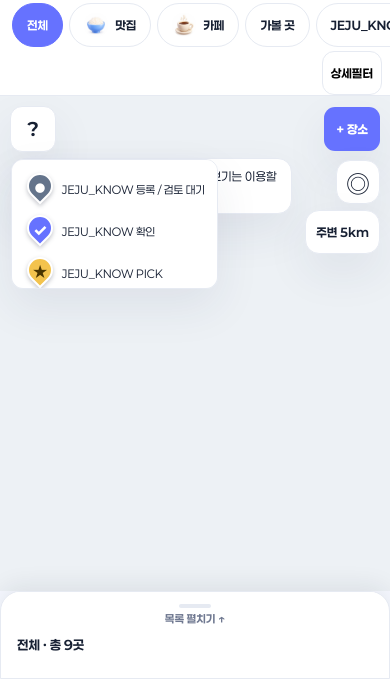
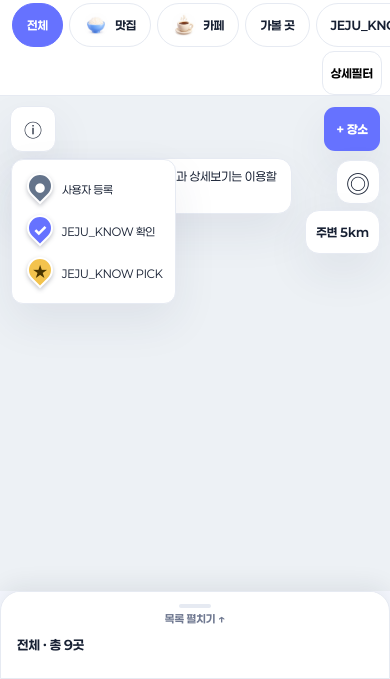
Before and after one commit to jejuknow/jeju_know, a FastAPI app: page /map in a window 390 px wide, after a click that opens the changed part. Shown: the part 165-844 px from the top of the page. Run offline with FastAPI, Linux system fonts and the light colour scheme; data comes from the database, SQL or seed files in the repository; data that the repository does not hold is empty.

Commit message:
Clarify map marker status and legend

```diff
--- a/static/map-mobile.css
+++ b/static/map-mobile.css
@@ -55,7 +55,7 @@
  .map-body .map-legend{position:relative;top:auto;right:auto;order:0;flex-shrink:0}
  .map-body .map-legend summary{display:flex;align-items:center;justify-content:center;width:44px;height:44px;padding:0;list-style:none;font-size:18px}
  .map-body summary::-webkit-details-marker{display:none}
- .map-body .map-legend ul{position:absolute;top:52px;left:0;width:max-content;max-width:calc(100vw - 24px);background:#fff;border:1px solid var(--line);border-radius:12px;padding:12px;box-shadow:var(--shadow)}
+ .map-body .map-legend ul{position:absolute;top:52px;left:0;width:max-content;max-width:calc(100vw - 24px);max-height:min(210px,calc(50dvh - 62px));background:#fff;border:1px solid var(--line);border-radius:12px;padding:12px;box-shadow:var(--shadow)}
  .map-body .map-geo{position:absolute;z-index:6;top:64px;right:10px;display:flex;align-items:flex-end;flex-direction:column;gap:6px}
  .map-body #mapGeoDock .nearby-controls{padding:0}
  .map-body [data-locate]{width:44px;height:44px;padding:0;font-size:0;box-shadow:var(--shadow)}
--- a/static/map.css
+++ b/static/map.css
@@ -34,7 +34,7 @@
 .map-status{display:inline-block;max-width:100%;padding:4px 8px;border-radius:8px;background:var(--status-soft);color:var(--status-text);font-size:11px;font-weight:700;line-height:1.6;word-break:keep-all;overflow-wrap:break-word}
 .map-legend{position:absolute;top:52px;right:0;z-index:6;width:max-content;border:1px solid var(--line);border-radius:12px;background:#fff;box-shadow:var(--shadow);font-size:11px}
 .map-legend summary{padding:10px 12px;min-height:44px;cursor:pointer;font-weight:700;white-space:nowrap}
-.map-legend ul{list-style:none;padding:0 12px 10px;margin:0;display:grid;gap:7px;max-height:130px;overflow:auto}
+.map-legend ul{list-style:none;padding:0 12px 10px;margin:0;display:grid;gap:7px;max-height:210px;overflow:auto}
 .map-legend li{display:flex;align-items:center;gap:6px;white-space:nowrap}.map-legend small{font-size:10px;color:var(--muted)}
 .map-legend-symbol{display:inline-grid;place-items:center;flex-shrink:0}
 .map-legend summary:focus-visible{outline:3px solid var(--brand);outline-offset:2px}
--- a/static/map.js
+++ b/static/map.js
@@ -2,23 +2,42 @@
   'use strict';
   const nearby = typeof module !== 'undefined' && module.exports ? require('./nearby.js') : root.JejuNearby;
   const {hasCoordinates} = nearby;
-  // is_pick is supplied by the API's current monthly PICK lookup, not a category.
-  // Only explicit editorial verification earns a blue marker, regardless of author.
+  // Map presentation is separate from the member's review workflow. The API's
+  // is_pick already represents the current month; never infer who registered a
+  // place from lack of verification, a submitter name, or a legacy default.
+  const markerStates={
+    pick:{key:'pick',style:'pick',symbol:'★',label:'JEJU_KNOW PICK'},
+    verified:{key:'verified',style:'verified',symbol:'✓',label:'JEJU_KNOW 확인'},
+    user_submitted:{key:'user_submitted',style:'unverified',symbol:'●',label:'사용자 등록'},
+    editorial:{key:'editorial',style:'unverified',symbol:'●',label:'JEJU_KNOW 등록'},
+    default:{key:'default',style:'unverified',symbol:'●',label:'상태 확인 필요'}
+  };
   function placeStatus(place) {
-    if(place.is_pick===true||place.is_pick===1)return {key:'pick',symbol:'★',label:'JEJU_KNOW PICK'};
-    const label=place.status_label || '상태 확인 필요';
-    if(place.verification_status==='jejuno_verified')return {key:'verified',symbol:'✓',label};
-    return {key:'unverified',symbol:'●',label};
+    if(place.is_pick===true||place.is_pick===1)return markerStates.pick;
+    if(place.verification_status==='jejuno_verified')return markerStates.verified;
+    if(place.source_type==='user')return markerStates.user_submitted;
+    if(place.source_type==='jejuno')return markerStates.editorial;
+    return markerStates.default;
+  }
+  function cardPresentation(place){
+    const status=placeStatus(place);
+    return {...place,is_pick:status.key==='pick',status_label:status.key==='pick'?'':status.label,
+      status_tone:status.key==='verified'?'brand':'neutral'};
+  }
+  function legendStatuses(places){
+    const shown=new Set(places.filter(hasCoordinates).map(p=>placeStatus(p).key));
+    return [markerStates.user_submitted,...['editorial','default'].filter(k=>shown.has(k)).map(k=>markerStates[k]),markerStates.verified,markerStates.pick];
   }
   function makeStatusBadge(place,doc) {
     const status=placeStatus(place),badge=doc.createElement('span');
-    badge.className=`map-status map-status--${status.key}`;
+    badge.className=`map-status map-status--${status.style}`;
     badge.textContent=`${status.symbol} ${status.label}`;
     return badge;
   }
   function makeStatusPin(place,select,doc) {
     const status=placeStatus(place),pin=doc.createElement('button');
-    pin.className=`map-pin map-status--${status.key}`;pin.type='button';
+    pin.className=`map-pin map-status--${status.style}`;pin.type='button';
+    pin.setAttribute('data-marker-type',status.key);
     const shape=doc.createElement('span');shape.className='map-pin-shape';
     shape.textContent=status.symbol;shape.setAttribute('aria-hidden','true');pin.append(shape);
     pin.setAttribute('aria-label',`${place.name} 지도 마커 · ${status.label}`);
@@ -74,7 +93,7 @@
       fit
     };
   }
-  if (typeof module !== 'undefined' && module.exports) { module.exports={hasCoordinates,placeStatus,makeStatusBadge,makeStatusPin,createMapView}; return; }
+  if (typeof module !== 'undefined' && module.exports) { module.exports={hasCoordinates,placeStatus,cardPresentation,legendStatuses,makeStatusBadge,makeStatusPin,createMapView}; return; }
 
   const workspace=document.getElementById('mapWorkspace');
   if (!workspace) return;
@@ -176,7 +195,7 @@
     const header=element('div','map-selected-header'),intro=element('div','map-selected-intro');
     intro.append(element('h3','',place.name),element('p','map-meta',`${(place.region_label||regionLabel(place.region))} · ${place.category}`));
     header.append(thumbnail(place),intro);
-    cardStatus.append(content,place);
+    cardStatus.append(content,cardPresentation(place));
     content.append(header,element('p','map-recommendation',place.one_line||'상세 페이지에서 장소 정보를 확인하세요.'));
     const attributes=filters.discoveryAttributes(place,taxonomy),discovery=element('dl','map-discovery');
     for(const [label,value] of [['① 어디',attributes.region],['② 무엇',attributes.what],['③ 누구랑',attributes.companions]]){
@@ -216,6 +235,13 @@
     updateFilterSummary();
     const name=categoryName();
     const places = locationState.active ? nearby.within(state.places, locationState.point, locationState.radius) : state.places;
+    const legend=document.getElementById('mapLegendItems');
+    legend.replaceChildren();
+    for(const status of legendStatuses(places)){
+      const item=element('li'),icon=element('span',`map-legend-symbol map-status--${status.style}`);
+      icon.setAttribute('aria-hidden','true');icon.append(element('span','map-pin-shape',status.symbol));
+      item.dataset.markerType=status.key;item.append(icon,element('span','',status.label));legend.append(item);
+    }
     count.textContent = (locationState.active ? '내 주변 ' + locationState.radius + 'km · ' : '') + `${name} · 총 ${places.length}곳`;
     if (!places.length && mobile.media.matches) count.textContent='조건에 맞는 장소가 없습니다.';
     mobile.finished(places.length);
@@ -237,7 +263,7 @@
       const card=element('article','map-place-card');card.dataset.placeId=place.id;
       const button=element('button','map-place-select');button.type='button';button.setAttribute('aria-pressed','false');button.setAttribute('aria-label',`${place.name} 위치 보기`);
       const body=element('div','map-card-body');
-      cardStatus.append(body,place);
+      cardStatus.append(body,cardPresentation(place));
       body.append(element('p','map-meta',`${(place.region_label||regionLabel(place.region))} · ${place.category}`),element('h3','',place.name),element('p','map-recommendation',(state.pick?place.pick_note||place.reason:'')||place.one_line||'상세 페이지에서 장소 정보를 확인하세요.'));
       if (locationState.active) body.append(element('span', 'nearby-distance', nearby.formatDistance(place.distance)));
       if(!hasCoordinates(place)) body.append(element('span','map-location-missing','지도 위치 미등록'));
--- a/templates/map.html
+++ b/templates/map.html
@@ -1,6 +1,6 @@
 {% extends "base.html" %}
 {% block title %}제주 지도 | JEJU_KNOW{% endblock %}
-{% block head %}<link rel="stylesheet" href="/static/map.css?v=20261104-discovery"><link rel="stylesheet" href="/static/nearby.css?v=20261104"><link rel="stylesheet" href="/static/map-mobile.css?v=20261104-quick">{% endblock %}
+{% block head %}<link rel="stylesheet" href="/static/map.css?v=20261104-legend"><link rel="stylesheet" href="/static/nearby.css?v=20261104"><link rel="stylesheet" href="/static/map-mobile.css?v=20261104-legend">{% endblock %}
 {% block body_class %}map-body{% endblock %}
 {% block body %}
 <main class="map-workspace" id="mapWorkspace" data-kakao-key="{{ kakao_map_key }}">
@@ -16,7 +16,7 @@
     <section class="map-canvas-panel" aria-label="제주 장소 지도">
       <div id="kakaoMap" aria-label="장소 위치 지도"></div>
       <div class="map-canvas-actions"><button id="mapFit" class="map-fit" type="button" aria-label="전체 장소 범위 보기" disabled><span class="map-wide">장소 전체 범위</span><span class="map-mobile" aria-hidden="true">⛶</span></button><a id="mapRegisterLink" class="primary-inline" href="/map/register" aria-label="장소 알려주기">+ 장소<span class="map-wide">&nbsp;알려주기</span></a>
-        <details class="map-legend" id="mapLegend"><summary aria-label="마커 안내"><span class="map-wide">마커 안내</span><span class="map-mobile" aria-hidden="true">?</span></summary><ul aria-label="지도 마커 상태 안내"><li><span class="map-legend-symbol map-status--unverified" aria-hidden="true"><span class="map-pin-shape">●</span></span>{{ user_status.EDITORIAL.label }} / {{ user_status.WAITING.label }}</li><li><span class="map-legend-symbol map-status--verified" aria-hidden="true"><span class="map-pin-shape">✓</span></span>{{ user_status.VERIFIED.label }}</li><li><span class="map-legend-symbol map-status--pick" aria-hidden="true"><span class="map-pin-shape">★</span></span>JEJU_KNOW PICK</li></ul></details>
+        <details class="map-legend" id="mapLegend"><summary aria-label="마커 안내" title="마커 안내"><span class="map-wide">마커 안내</span><span class="map-mobile" aria-hidden="true">ⓘ</span></summary><ul id="mapLegendItems" aria-label="지도 마커 상태 안내"></ul></details>
       </div>
       <div class="map-mobile map-geo"><div id="mapGeoDock"></div><details id="mapRadiusMenu"><summary aria-label="내 주변 반경 선택">주변 5km</summary><div id="mapRadiusOptions"></div></details></div>
       <p id="mapNotice" class="map-notice" role="status">지도를 불러오고 있어요.</p>
@@ -41,4 +41,4 @@
 </main>
 <script id="mapCategoriesData" type="application/json">{{ taxonomy|tojson }}</script>
 {% endblock %}
-{% block scripts %}<script src="/static/kakao-loader.js?v=20261008"></script><script src="/static/place-search.js?v=20261028-public"></script><script src="/static/nearby.js?v=20261104"></script><script src="/static/map-mobile.js?v=1"></script><script src="/static/map-quick-filters.js?v=20261104-quick"></script><script src="/static/map.js?v=20261104-quick"></script>{% endblock %}
+{% block scripts %}<script src="/static/kakao-loader.js?v=20261008"></script><script src="/static/place-search.js?v=20261028-public"></script><script src="/static/nearby.js?v=20261104"></script><script src="/static/map-mobile.js?v=1"></script><script src="/static/map-quick-filters.js?v=20261104-quick"></script><script src="/static/map.js?v=20261104-legend"></script>{% endblock %}
```
Also changed, not shown: tests/map.test.cjs (+38 -7 lines), tests/map_marker_browser.cjs (added, +83 -0 lines).
